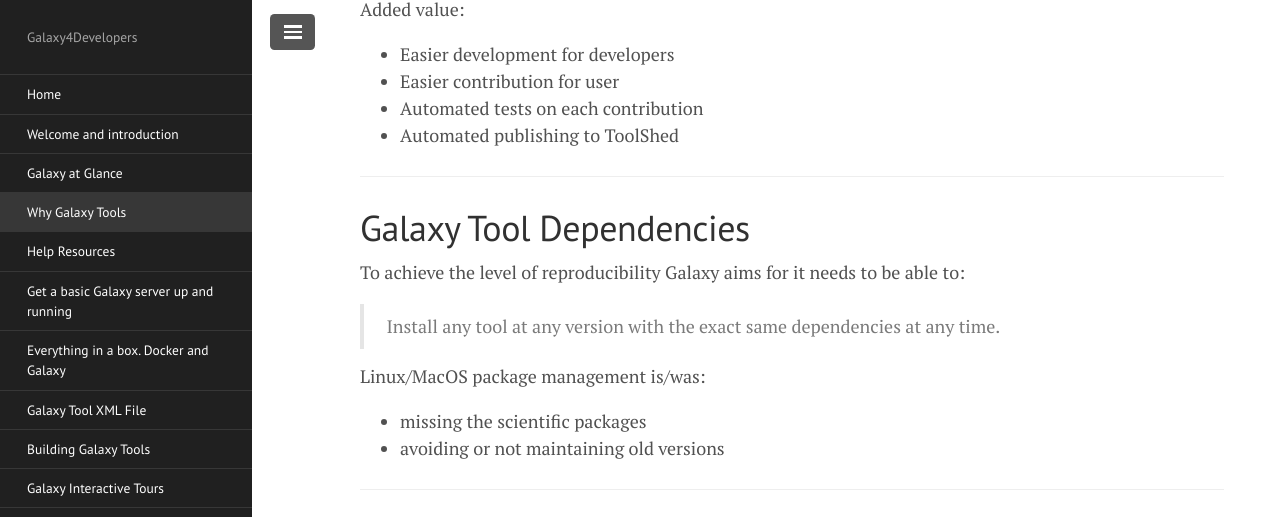
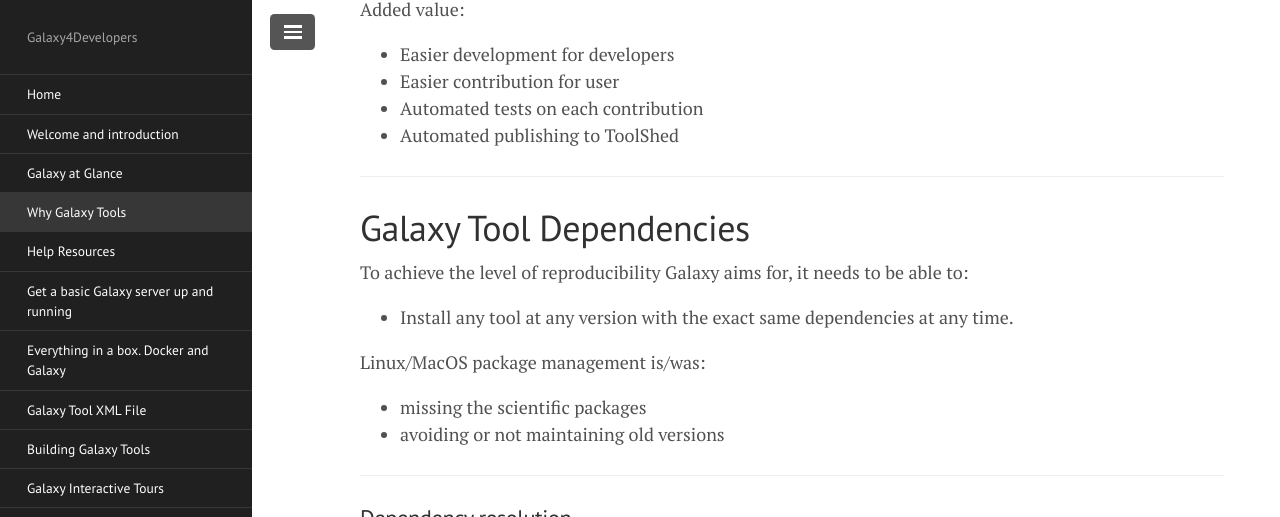
Before and after one commit to crs4/Galaxy4Developers, a Jekyll site: the page built from lectures/03.why.md, in a window 1280 px wide and 900 px high, scrolled down 11597 px, cut to the strip 0-517 px from the top of the window. Built offline with Jekyll 4.4.1, drawn with Linux system fonts in a browser that asks for light colours; nearby versions of some CDN libraries.

Commit message:
Fix typo

```diff
--- a/lectures/03.why.md
+++ b/lectures/03.why.md
@@ -217,9 +217,9 @@ Added value:
 ---
 # Galaxy Tool Dependencies
 
-To achieve the level of reproducibility Galaxy aims for it needs to be able to:
+To achieve the level of reproducibility Galaxy aims for, it needs to be able to:
 
-> Install any tool at any version with the exact same dependencies at any time.
+- Install any tool at any version with the exact same dependencies at any time.
 
 Linux/MacOS package management is/was:
  - missing the scientific packages
```
